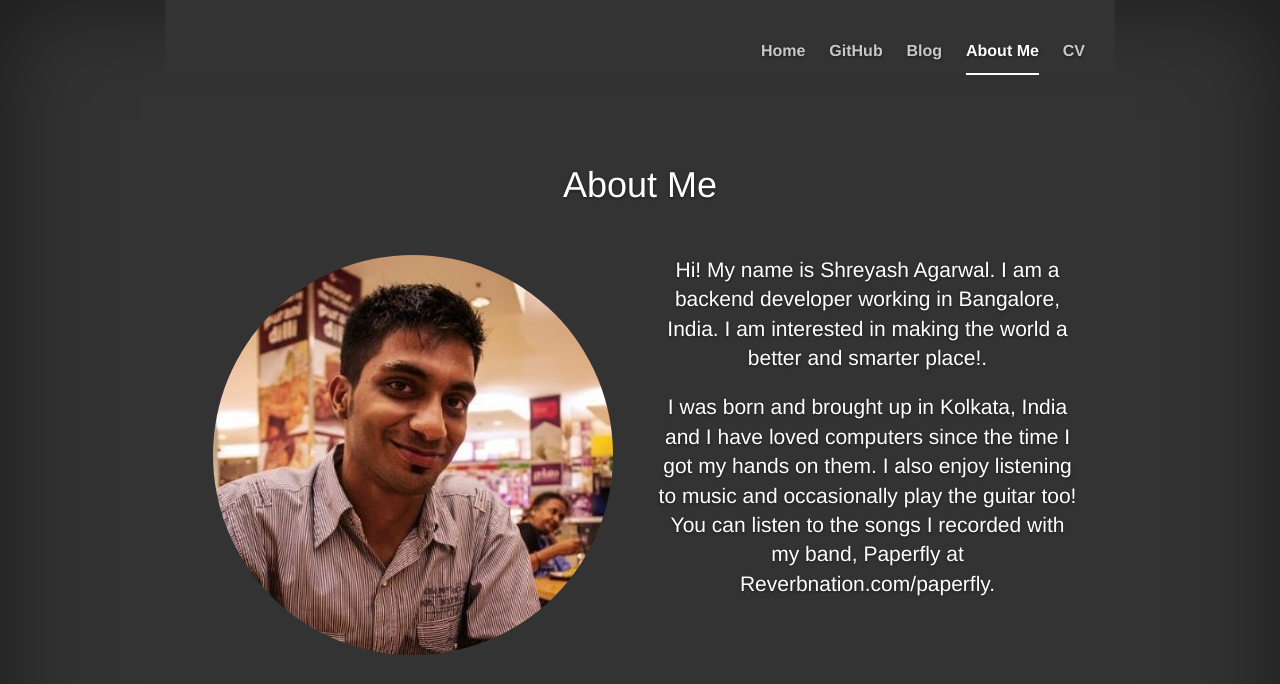
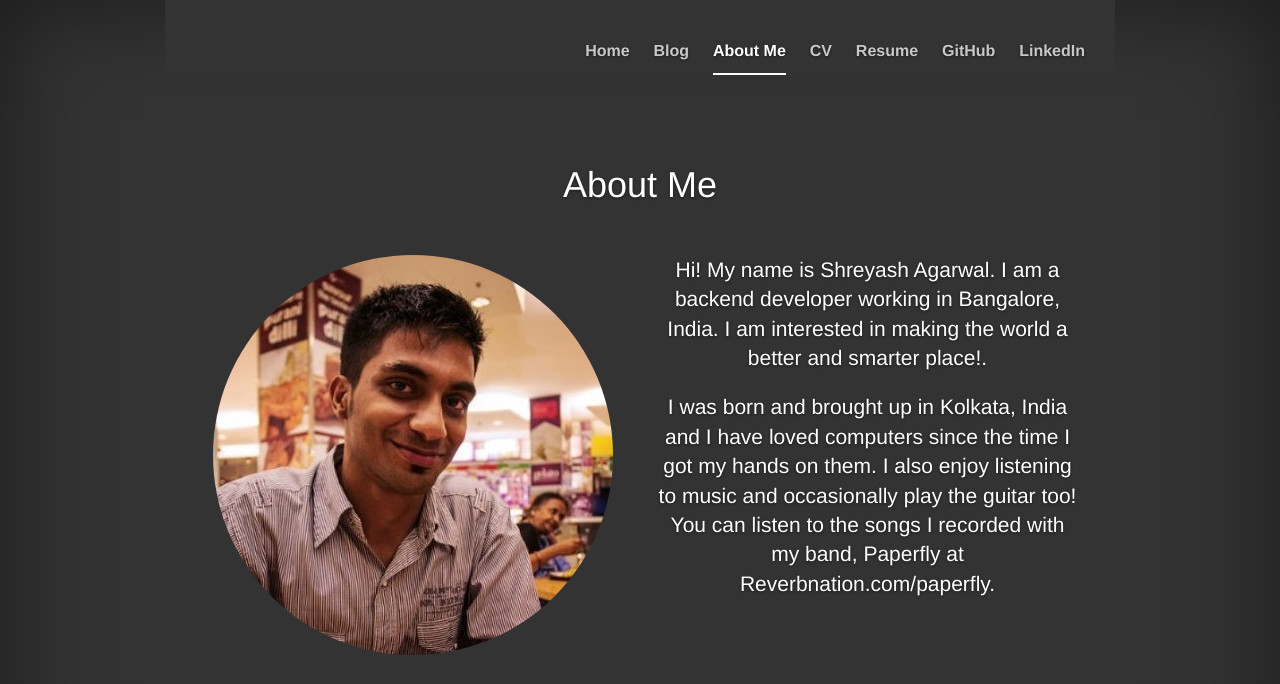
Before and after one commit to shreyashag/personal-page, a website: page about.html in a window 1280 px wide. Shown: the top 684 px of the page. Drawn offline with nearby package versions, Linux system fonts and the light colour scheme.

Commit message:
Update header Nav links

```diff
--- a/about.html
+++ b/about.html
@@ -57,10 +57,12 @@
               <nav>
                 <ul class="nav masthead-nav">
                   <li><a href="index.html">Home</a></li>
-                  <li><a href="https://github.com/shreyashag" target="_blank">GitHub</a></li>
                   <li><a href="https://shreyashagarwal.in/">Blog</a></li>
                   <li class="active"><a href="about.html">About Me</a></li>
                   <li><a href="ShreyashAgarwal-CV.pdf" target="_blank">CV</a></li>
+                  <li><a href="ShreyashAgarwal-Resume.pdf" target="_blank">Resume</a></li>
+                  <li><a href="https://github.com/shreyashag" target="_blank">GitHub</a></li>
+                  <li><a href="https://www.linkedin.com/in/shreyashag/" target="_blank">LinkedIn</a></li>
                 </ul>
               </nav>
             </div>
```
Also changed, not shown: index.html (+3 -1 lines), 2 other files.
